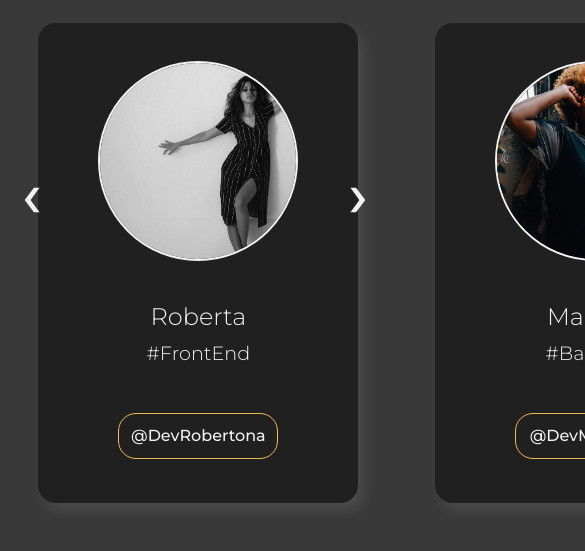
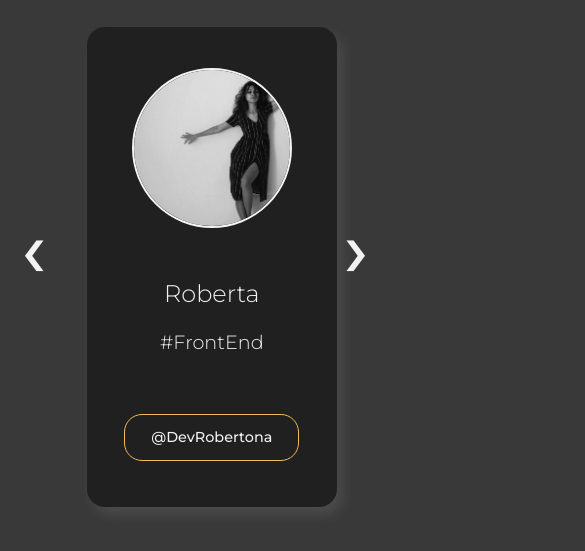
Before and after one commit to davidtheblane/newbieTests, a plain HTML site: page carousel2/index.html in a window 390 px wide. Shown: the part 81-632 px from the top of the page, 585 px wide, since content can reach past the window. Drawn offline with Linux system fonts and the light colour scheme.

Commit message:
:tada: workinkg 80%, needs better response for the controllers

```diff
--- a/carousel2/index.html
+++ b/carousel2/index.html
@@ -11,7 +11,7 @@
     href="https://fonts.googleapis.com/css2?family=Montserrat:ital,wght@0,100;0,300;0,500;0,700;0,800;1,600&display=swap"
     rel="stylesheet">
 
-  <link rel="stylesheet" href="./style.css">
+  <link rel="stylesheet" href="./slider_team.css">
   <title>Carousel Cards</title>
 </head>
 
@@ -25,8 +25,9 @@
     </div>
   </main>
 
-  <section>
-    <div class="card">
+  <section class="slider__team">
+    <div class="cards__container">
+      <div class="cards__individual">
         <picture>
           <img src="./img/fig1.jpg" alt="">
         </picture>
@@ -39,7 +40,7 @@
         <a href="#" class="btn__social" role="button" id="btnSocial">@DevRobertona</a>
       </div>
 
-    <div class="card">
+      <div class="cards__individual">
         <picture>
           <img src="./img/fig2.jpg" alt="">
         </picture>
@@ -52,7 +53,7 @@
         <a href="#" class="btn__social" role="button" id="btnSocial">@DevMarimaria</a>
       </div>
 
-    <div class="card">
+      <div class="cards__individual">
         <picture>
           <img src="./img/fig3.jpg" alt="">
         </picture>
@@ -65,7 +66,7 @@
         <a href="#" class="btn__social" role="button" id="btnSocial">@DevGatona</a>
       </div>
 
-    <div class="card">
+      <div class="cards__individual">
         <picture>
           <img src="./img/fig4.jpg" alt="">
         </picture>
@@ -78,7 +79,7 @@
         <a href="#" class="btn__social" role="button" id="btnSocial">@DevItalo</a>
       </div>
 
-    <div class="card">
+      <div class="cards__individual">
         <picture>
           <img src="./img/fig5.jpg" alt="">
         </picture>
@@ -91,7 +92,7 @@
         <a href="#" class="btn__social" role="button" id="btnSocial">@DevMonona</a>
       </div>
 
-    <div class="card">
+      <div class="cards__individual">
         <picture>
           <img src="./img/fig6.jpg" alt="">
         </picture>
@@ -103,7 +104,8 @@
         </div>
         <a href="#" class="btn__social" role="button" id="btnSocial">@DevDerek</a>
       </div>
-  </section>
+
+    </div>
 
     <controls>
       <p>
@@ -111,9 +113,12 @@
         <span>&#155;</span>
       </p>
     </controls>
+  </section>
 
 
-  <script src="./app.js"></script>
+
+
+  <script src="./slider_team.js"></script>
 </body>
 
 </html>
--- /dev/null
+++ b/carousel2/slider_team.css
@@ -0,0 +1,222 @@
+:root {
+  --red: #e62429;
+  --black: #151515;
+  --superBlack: #212020;
+  --gray-dark: #393939;
+  --white: #F2F2F2;
+  --yellow: #f2ba52;
+}
+
+
+*{
+  padding: 0;
+  margin: 0;
+  box-sizing: border-box;
+  font-family: 'Montserrat', sans-serif;
+}
+
+body{
+  background: var(--gray-dark);
+  color: var(--white);
+}
+
+
+main{
+  width: 100%;
+  margin: 10px auto;
+  position: relative;
+  padding: 5px 0;
+}
+
+h2{
+  color: var(--white);
+  padding: 1rem;
+  font-size: 2rem;
+  text-align: center;
+  line-height: 0.8rem;
+}
+
+h2 .line{
+  color: var(--yellow);
+}
+
+section{
+  width: 100%;
+  height: 520px;
+}
+
+.cards__container{
+  width: 86%;
+  height: 100%;
+  margin: auto;
+  display: flex;
+  align-items: center;
+  text-align: center;
+  overflow-x: auto;
+}
+
+.cards__container::-webkit-scrollbar{
+  display: none;
+}
+
+.cards__individual{
+  min-width: 29%;
+  height: 480px;
+  background: var(--superBlack);
+  margin: 0 2rem;
+  border-radius: 18px;
+  position: relative;
+  left: 0;
+  box-shadow: 6px 8px 14px rgba(242, 242, 242, 0.1);
+  transition: 0.5s;
+}
+
+
+picture{
+  width: 100%;
+  padding: 1rem 0;
+  display: flex;
+  margin: 0.6rem auto;
+  justify-content: center;
+  overflow: hidden;
+
+}
+
+picture img{
+  width: 12rem;
+  height: 12rem;
+  border-radius:50%;
+  object-fit: cover;
+  border: 2px solid var(--white);
+}
+
+.dev__name{
+  width: 100%;
+  font-size: 1.5rem;
+  font-weight: 300;
+  font-style: normal;
+  margin: auto;
+  line-height: 3rem;
+}
+
+.dev__cargo{
+  width: 100%;
+  font-size: 1.2rem;
+  font-weight: 300;
+  font-style: normal;
+  margin: auto;
+  line-height: 3rem;
+}
+
+.btn__social{
+  width: 60%;
+  display: flex;
+  align-items: center;
+  justify-content: center;
+  margin: 3rem auto;
+  font-size: 1.2rem;
+  font-weight: 500;
+  font-style: normal;
+  line-height: 2rem;
+  text-decoration: none;
+  color: var(--white);
+  padding: 0.4rem;
+  border: 1px solid var(--yellow);
+  border-radius: 18px;
+}
+
+.btn__social:hover{
+  background-color: var(--yellow);
+  color: var(--black);
+  transition: 0.4s ease;
+}
+
+controls{
+ position: absolute;
+ top: 320px;
+ width: 100%;
+
+}
+
+controls p{
+  display: flex;
+  flex-direction: row;
+  justify-content: space-between;
+  margin: 0 auto;
+  width: 93%;
+}
+
+controls p span{
+  font-size: 5rem;
+  margin: 0 5px;
+  cursor: pointer;
+  color: var(--white);
+  width: 30px;
+  height: 30px;
+  display: inline-block;
+  line-height: 19px;
+  text-align: center;
+  border-radius: 3px;
+}
+
+controls p span:hover {
+  background: var(--gray-dark);
+  color: var(--white);
+}
+
+
+/* MEDIA QUERYS */
+
+/* --->  Large devices (desktops, less than 1200px) */
+@media (max-width: 1199.98px) {
+  .cards__individual{
+    margin: 0 1.4rem;
+  }
+
+  picture{
+    padding: 2rem 0;
+  }
+
+  picture img{
+    width: 10rem;
+    height: 10rem;
+  }
+
+  .btn__social{
+    width: 70%;
+  }
+}
+
+/* ---> Medium devices (tablets, less than 992px) */
+@media (max-width: 991.98px) {
+  .cards__individual{
+    margin: 0 18px;
+  }
+
+  .btn__social{
+    font-size: 0.9rem;
+  }
+ }
+
+ /* --> Small devices (landscape phones, less than 768px) */
+@media (max-width: 767.98px) {
+  .cards__container{
+    width: 80%;
+  }
+  .cards__individual{
+    min-width: 44%;
+  }
+}
+
+/* -> Extra small devices (portrait phones, less than 576px) */
+@media (max-width: 575.98px) {
+  .btn__social{
+    width: 70%;
+  }
+
+  .cards__individual{
+    min-width: 80%;
+    margin: 0 3rem;
+  }
+
+ }
--- a/carousel2/app.js
+++ b/carousel2/slider_team.js
@@ -1,16 +1,16 @@
 let span = document.getElementsByTagName('span');
-let card = document.getElementsByClassName('card');
+let card = document.getElementsByClassName('cards__individual');
 let card_page = Math.ceil(card.length/4);
 let l = 0
 let movePer = 25.34;
 let maxMove = 203;
 
-// Mobile
-let mobile_view = window.matchMedia("(max-width: 768px)");
-if (mobile_view.matches) {
-  movePer = 50.36;
-  maxMove = 504;
-}
+// // Mobile
+// let mobile_view = window.matchMedia("(max-width: 768px)");
+// if (mobile_view.matches) {
+//   movePer = 50.36;
+//   maxMove = 504;
+// }
 
 let right_move = () =>{
   l = l + movePer;
--- a/carousel2/style.css
+++ b/carousel2/style_OLD.css
@@ -6,7 +6,6 @@
   --white: #F2F2F2;
   --yellow: #f2ba52;
 }
-
 
 
 *{
@@ -42,26 +41,40 @@ h2 .line{
 }
 
 section{
-  width: 75rem;
-  height: 32rem;
+
+  width: 100%;
+  /* width: 1440px; */
+   height: 480px;
+  /*margin: auto;
+  display: flex;
+  align-items: center;
+  text-align: center;
+  overflow-x: auto;
+  padding: 1rem 0; */
+  /* border: 1px solid red; */
+}
+
+.cards__container{
+  width: 86%;
+  /* width: 1242px; */
   margin: auto;
   display: flex;
   align-items: center;
   text-align: center;
   overflow-x: auto;
-  padding: 1rem 0;
+  padding: 1rem 30px;
   /* border: 1px solid yellow; */
 }
 
-section::-webkit-scrollbar{
+.cards__container::-webkit-scrollbar{
   display: none;
 }
 
-section .card{
-  min-width: 20rem;
-  height: 30rem;
+.cards__individual{
+  min-width: 334px;
+  height: 480px;
   background: var(--superBlack);
-  margin: 0 2.4rem;
+  margin: 0 30px;
   padding: 6px 0;
   border-radius: 18px;
   position: relative;
@@ -69,6 +82,7 @@ section .card{
   box-shadow: 6px 8px 14px rgba(242, 242, 242, 0.1);
   transition: 0.5s;
 }
+
 
 picture{
   width: 100%;
@@ -80,14 +94,15 @@ picture{
 }
 
 picture img{
-  width: 200px;
-  height: 200px;
+  width: 195px;
+  height: 195px;
   border-radius:50%;
   object-fit: cover;
   border: 2px solid var(--white);
 }
 
 .dev__name{
+  width: 100%;
   font-size: 1.5rem;
   font-weight: 300;
   font-style: normal;
@@ -95,16 +110,17 @@ picture img{
 }
 
 .dev__cargo{
+  width: 100%;
   font-size: 1.2rem;
   font-weight: 300;
   font-style: normal;
 }
 
 .btn__social{
+  width: 60%;
   display: flex;
   align-items: center;
   justify-content: center;
-  width: 10rem;
   margin: 3rem auto;
   font-size: 1rem;
   font-weight: 500;
@@ -124,27 +140,24 @@ picture img{
 }
 
 controls{
-  position: absolute;
-  width: 100%;
-  text-align: center;
-  justify-content: center;
-  padding-top: 1rem;
-  top: 250px;
+ position: absolute;
+ top: 320px;
+ width: 100%;
   /* border: 1px solid red; */
 
 }
 
 controls p{
   display: flex;
-  margin: 0 auto;
   flex-direction: row;
   justify-content: space-between;
-  width: 94%;
+  margin: 0 auto;
+  width: 93%;
   /* border: 1px solid blueviolet; */
 }
 
 controls p span{
-  font-size: 4rem;
+  font-size: 5rem;
   margin: 0 5px;
   cursor: pointer;
   color: var(--white);
@@ -162,39 +175,38 @@ controls p span:hover {
 }
 
 /* Extra small devices (portrait phones, less than 576px) */
-@media (max-width: 575.98px) {  }
+@media (max-width: 575.98px) {
+
+ }
 
 /* Small devices (landscape phones, less than 768px) */
-@media (max-width: 767.98px) {  }
+@media (max-width: 767.98px) {
+  .cards__container{
+
+    padding: 1rem 22px;
+    /* border: 1px solid yellow; */
+  }
+
+  .cards__individual{
+    margin: 0 22px;
+  }
+
+ }
 
 /* Medium devices (tablets, less than 992px) */
-@media (max-width: 991.98px) {  }
+@media (max-width: 991.98px) {
+
+ }
 
 /* Large devices (desktops, less than 1200px) */
-@media (max-width: 1199.98px) { }
+@media (max-width: 1199.98px) {
 
+  .cards__individual{
+    min-width: 264px;
+  }
 
-/* controls{
-  display: flex;
-  align-items: center;
-  justify-content: center;
-  padding-top: 1rem;
+  picture img{
+    width: 170px;
+    height: 170px;
+  }
 }
-
-controls p span{
-  font-size: 4rem;
-  margin: 0 5px;
-  cursor: pointer;
-  color: white;
-  width: 30px;
-  height: 30px;
-  display: inline-block;
-  line-height: 19px;
-  text-align: center;
-  border-radius: 3px;
-}
-
-controls p span:hover {
-  background: var(--gray-dark);
-  color: white;
-} */
```
Lines whose indentation alone changed are shown as unchanged.
